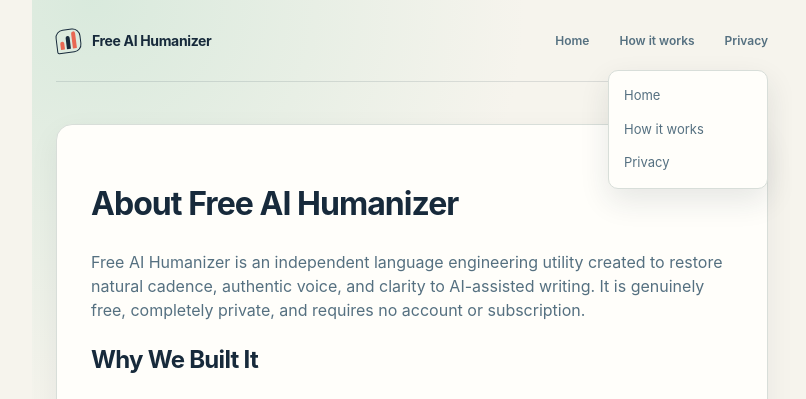
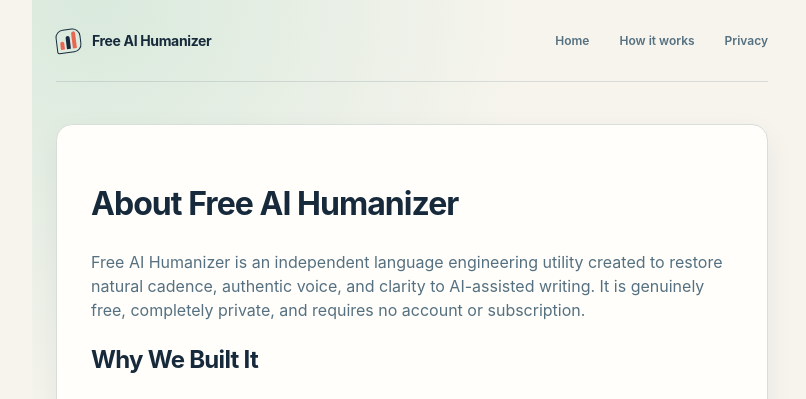
Before and after one commit to nadafameer0501/ai-humanizer-v3, a Flask app: page /about in a window 1280 px wide. Shown: the top 399 px of the page, without its empty margins (228-1034 px from the left). Run offline with Flask 3, Linux system fonts and the light colour scheme.

Commit message:
Removing additional how it works button from the about page

```diff
--- a/app/templates/about.html
+++ b/app/templates/about.html
@@ -58,11 +58,7 @@
         <button class="mobile-menu-button" id="mobileMenuButton" type="button" aria-label="Toggle navigation" aria-expanded="false">
           <span></span><span></span><span></span>
         </button>
-        <div class="mobile-menu" id="mobileMenu" hidden>
-          <a href="/">Home</a>
-          <a href="/#how-it-works">How it works</a>
-          <a href="/privacy">Privacy</a>
-        </div>
+
       </header>
 
       <main id="main-content">
```
